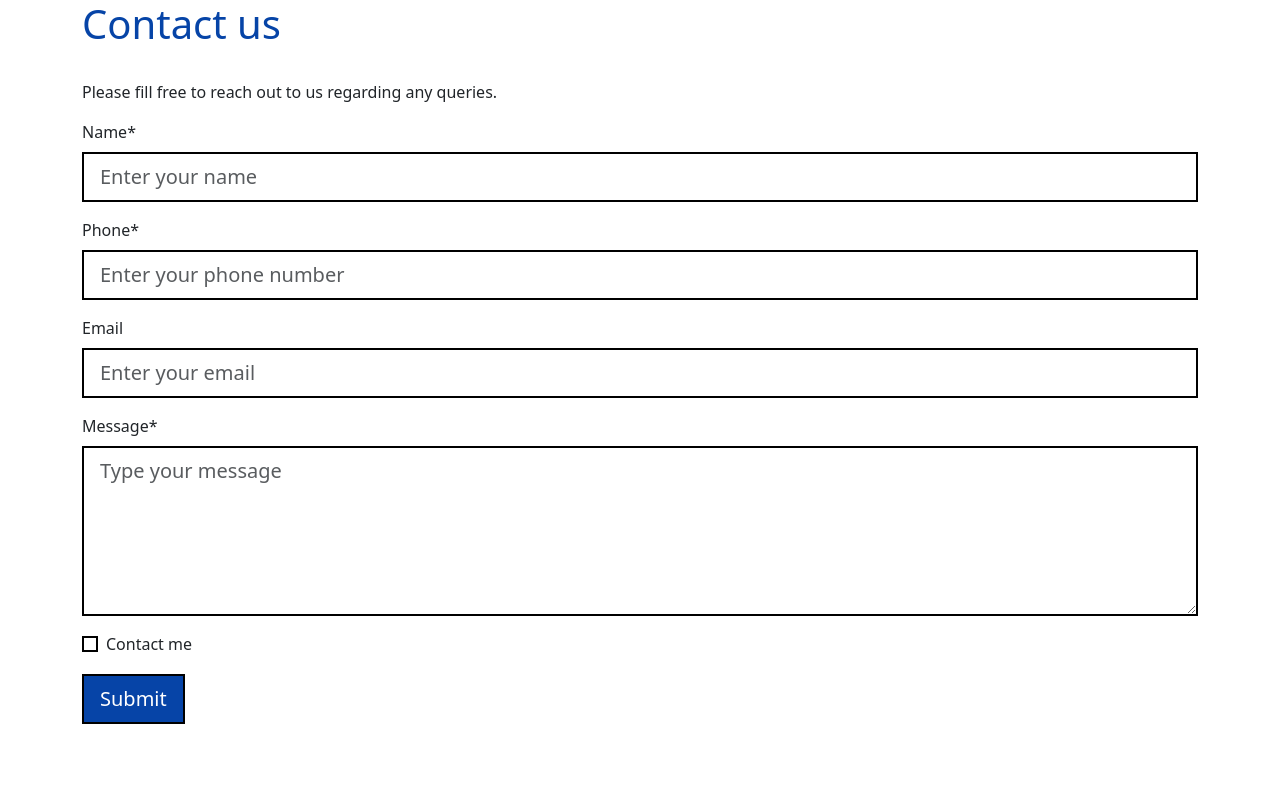
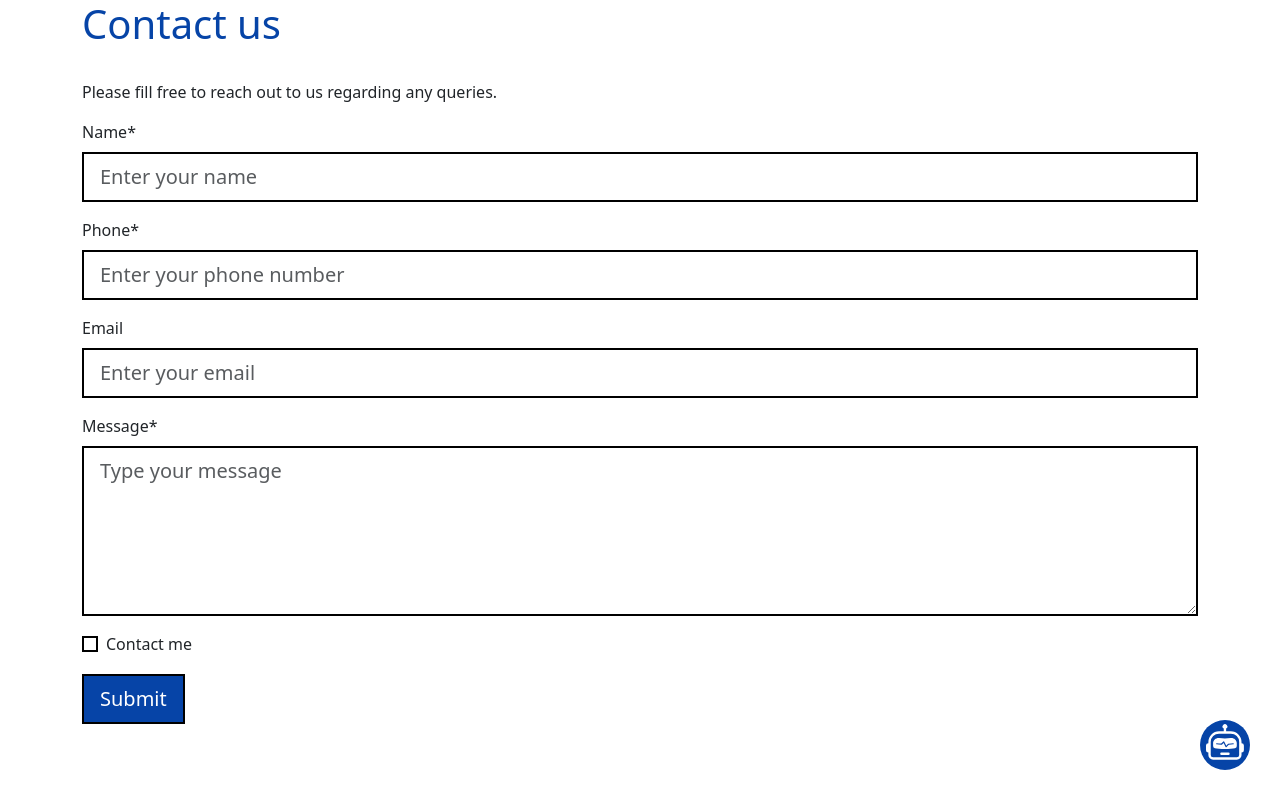
Before and after one commit to Aniiish0/ui-components, a React (Vite) app: page / in a window 1280 px wide. Built offline with nearby package versions, Linux system fonts and the light colour scheme; no server answers.

Commit message:
feat: chatbot button and iframe
- added chatbot button component
- added chatbot iframe loading into the component
- added env example file for env variables

```diff
--- a/src/App.tsx
+++ b/src/App.tsx
@@ -4,6 +4,9 @@ import React from "react";
 import { Container } from "react-bootstrap";
 import { Form } from ".";
 import type { FieldConfig } from ".";
+import { ChatbotButton } from ".";
+
+import { CHATBOT_URL } from "./constants";
 
 interface ContactFormState {
   name: string;
@@ -69,11 +72,16 @@ const ContactForm: React.FC = () => {
       <h1 className="custom-h1">Contact us</h1>
       <br />
       <p>Please fill free to reach out to us regarding any queries.</p>
+
+      {/* form component */}
       <Form
         initialValues={initialValues}
         fields={fields}
         onSubmit={handleSubmit}
       />
+
+      {/* chatbot button component */}
+      <ChatbotButton chatbotUrl={CHATBOT_URL} />
     </Container>
   );
 };
--- /dev/null
+++ b/src/components/ChatbotButton/index.tsx
@@ -0,0 +1,44 @@
+import React, { useState } from "react";
+import { ChatbotButtonProps } from "./types";
+
+const ChatbotButton: React.FC<ChatbotButtonProps> = ({ chatbotUrl }) => {
+  const [isChatOpen, setIsChatOpen] = useState(false);
+
+  const toggleChat = () => {
+    setIsChatOpen((prev) => !prev);
+  };
+
+  return (
+    <div className="chatbot-parent-div">
+      <button onClick={toggleChat} className="chatbot-button">
+        {isChatOpen ? (
+          <span aria-hidden="true">
+            <strong>&times;</strong>
+          </span>
+        ) : (
+          <svg
+            xmlns="http://www.w3.org/2000/svg"
+            width="45"
+            height="45"
+            fill="currentColor"
+            className="bi bi-robot"
+            viewBox="0 0 19 18"
+          >
+            <path d="M6 12.5a.5.5 0 0 1 .5-.5h3a.5.5 0 0 1 0 1h-3a.5.5 0 0 1-.5-.5M3 8.062C3 6.76 4.235 5.765 5.53 5.886a26.6 26.6 0 0 0 4.94 0C11.765 5.765 13 6.76 13 8.062v1.157a.93.93 0 0 1-.765.935c-.845.147-2.34.346-4.235.346s-3.39-.2-4.235-.346A.93.93 0 0 1 3 9.219zm4.542-.827a.25.25 0 0 0-.217.068l-.92.9a25 25 0 0 1-1.871-.183.25.25 0 0 0-.068.495c.55.076 1.232.149 2.02.193a.25.25 0 0 0 .189-.071l.754-.736.847 1.71a.25.25 0 0 0 .404.062l.932-.97a25 25 0 0 0 1.922-.188.25.25 0 0 0-.068-.495c-.538.074-1.207.145-1.98.189a.25.25 0 0 0-.166.076l-.754.785-.842-1.7a.25.25 0 0 0-.182-.135" />
+            <path d="M8.5 1.866a1 1 0 1 0-1 0V3h-2A4.5 4.5 0 0 0 1 7.5V8a1 1 0 0 0-1 1v2a1 1 0 0 0 1 1v1a2 2 0 0 0 2 2h10a2 2 0 0 0 2-2v-1a1 1 0 0 0 1-1V9a1 1 0 0 0-1-1v-.5A4.5 4.5 0 0 0 10.5 3h-2zM14 7.5V13a1 1 0 0 1-1 1H3a1 1 0 0 1-1-1V7.5A3.5 3.5 0 0 1 5.5 4h5A3.5 3.5 0 0 1 14 7.5" />
+          </svg>
+        )}
+      </button>
+
+      <div className={`shadow-lg chatbot-div ${isChatOpen ? "" : "d-none"}`}>
+        <iframe
+          className="chatbot-frame"
+          src={chatbotUrl}
+          title="Chatbot"
+        ></iframe>
+      </div>
+    </div>
+  );
+};
+
+export default ChatbotButton;
--- /dev/null
+++ b/src/components/ChatbotButton/types.ts
@@ -0,0 +1,3 @@
+export interface ChatbotButtonProps {
+  chatbotUrl: string; // URL of the chatbot app
+}
--- /dev/null
+++ b/src/constants.ts
@@ -0,0 +1,4 @@
+export const CHATBOT_URL =
+  import.meta.env.VITE_CHATBOT_URL ||
+  "https://im-no-body.github.io/chatbot-ui/";
+export const MAP_API_KEY = import.meta.env.VITE_MAP_API_KEY || "";
--- a/src/index.ts
+++ b/src/index.ts
@@ -12,6 +12,7 @@ export { default as MapView } from "./components/MapView";
 export { default as Slider } from "./components/Slider";
 export { default as TextArea } from "./components/TextArea";
 export { default as TextInput } from "./components/TextInput";
+export { default as ChatbotButton } from "./components/ChatbotButton";
 
 export type {
   ButtonProps,
@@ -35,3 +36,4 @@ export type { MapViewProps } from "./components/MapView/types";
 export type { SliderProps } from "./components/Slider/types";
 export type { TextAreaProps } from "./components/TextArea/types";
 export type { TextInputProps } from "./components/TextInput/types";
+export type { ChatbotButtonProps } from "./components/ChatbotButton/types";
--- a/src/styles/index.css
+++ b/src/styles/index.css
@@ -86,3 +86,51 @@ section {
 .nav-item.active > a {
   color: var(--brand-primary-color, #0644a7);
 }
+
+.chatbot-parent-div {
+  position: fixed;
+  bottom: var(--chatbot-bottom-space, 30px);
+  right: var(--chatbot-right-space, 30px);
+}
+
+.chatbot-button {
+  background-color: var(--brand-primary-color, #0644a7);
+  color: #fff;
+  width: 50px;
+  height: 50px;
+  cursor: pointer;
+  z-index: 999;
+  border: none;
+  border-radius: 50%;
+}
+
+.chatbot-div {
+  position: fixed;
+  bottom: var(--chatbot-iframe-bottom-space, 100px);
+  right: var(--chatbot-iframe-right-space, 30px);
+  width: 375px;
+  height: 531px;
+  z-index: 999;
+  border-radius: var(--chatbot-iframe-border-radius, 7px);
+}
+
+/* Media query for screen widths below 408px */
+@media screen and (max-width: 408px) {
+  .chatbot-div {
+    right: 5px;
+  }
+}
+
+/* Media query for screen widths below 380px */
+@media screen and (max-width: 380px) {
+  .chatbot-div {
+    right: 0px;
+  }
+}
+
+.chatbot-frame {
+  width: 100%;
+  height: 100%;
+  border: "none";
+  border-radius: var(--chatbot-iframe-border-radius, 7px);
+}
--- a/src/vite-env.d.ts
+++ b/src/vite-env.d.ts
@@ -2,6 +2,7 @@
 
 interface ImportMetaEnv {
   readonly VITE_MAP_API_KEY: string;
+  readonly VITE_CHATBOT_URL: string;
   // more env variables...
 }
 
```
Also changed, not shown: 1 other file (tests, documents, lock files or other folders).
